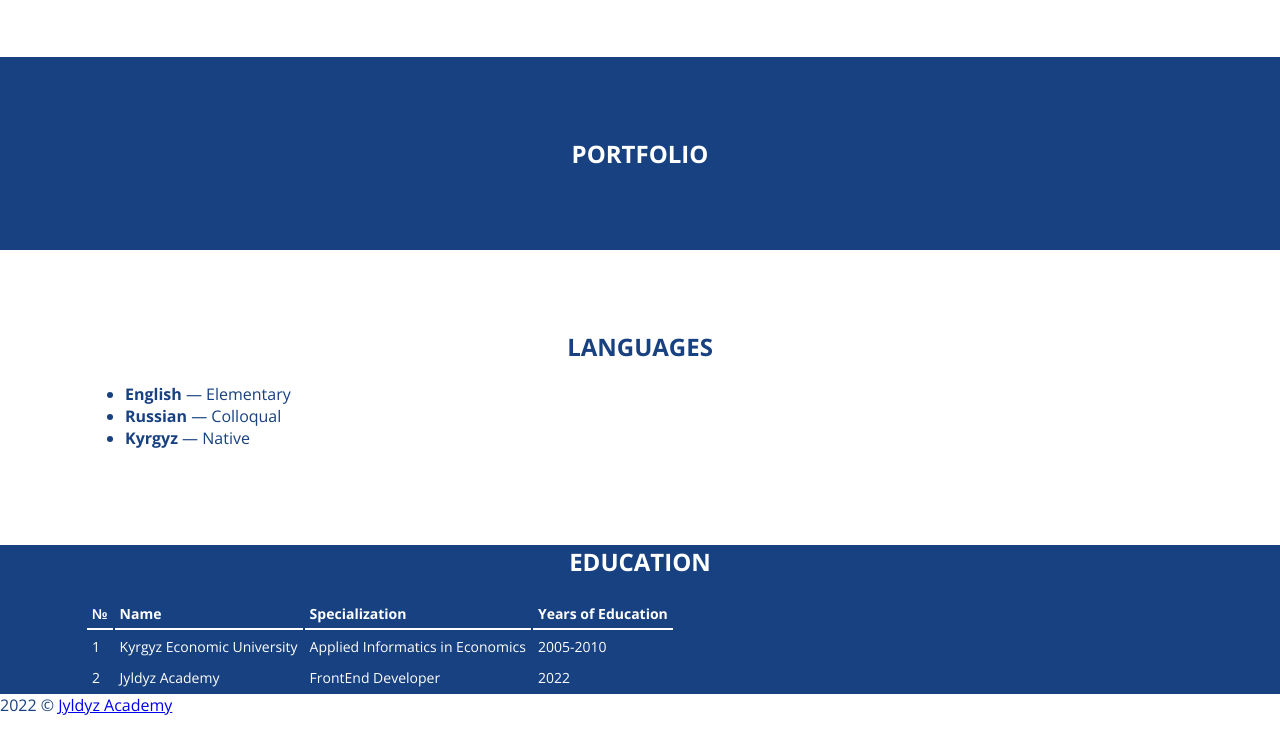
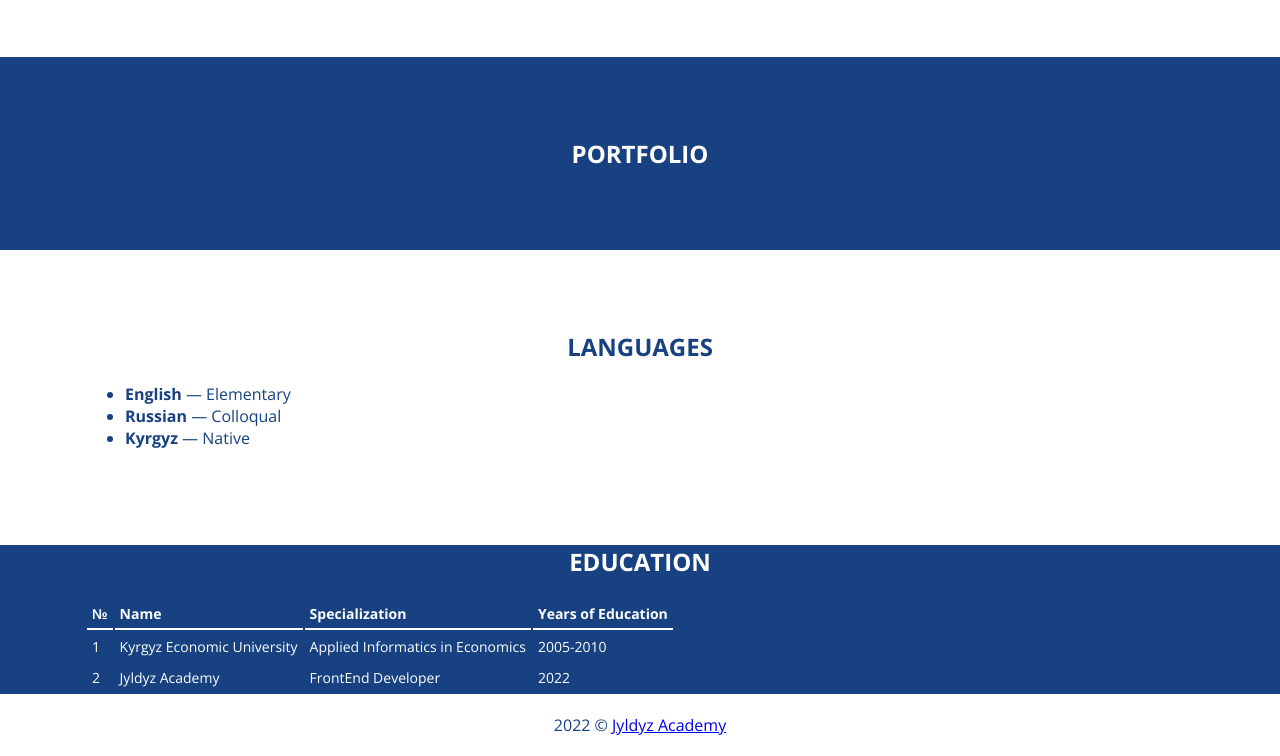
Before and after one commit to ZeinebBatyrbekova/portfolio-css, a plain HTML site: page index.html in a window 1280 px wide. Shown: the part 1153-1909 px from the top of the page. Before the commit the page ends 1869 px from the top, so only its background shows below. Drawn offline with nearby package versions, Linux system fonts and the light colour scheme.

Commit message:
Add footer

```diff
--- a/css/style.css
+++ b/css/style.css
@@ -171,3 +171,8 @@ th {
 td {
   padding: 5px 5px;
 }
+footer {
+  margin: 20px;
+  color: var(--accent);
+  text-align: center;
+}
```
Also changed, not shown: index.html (+0 -1 lines).
